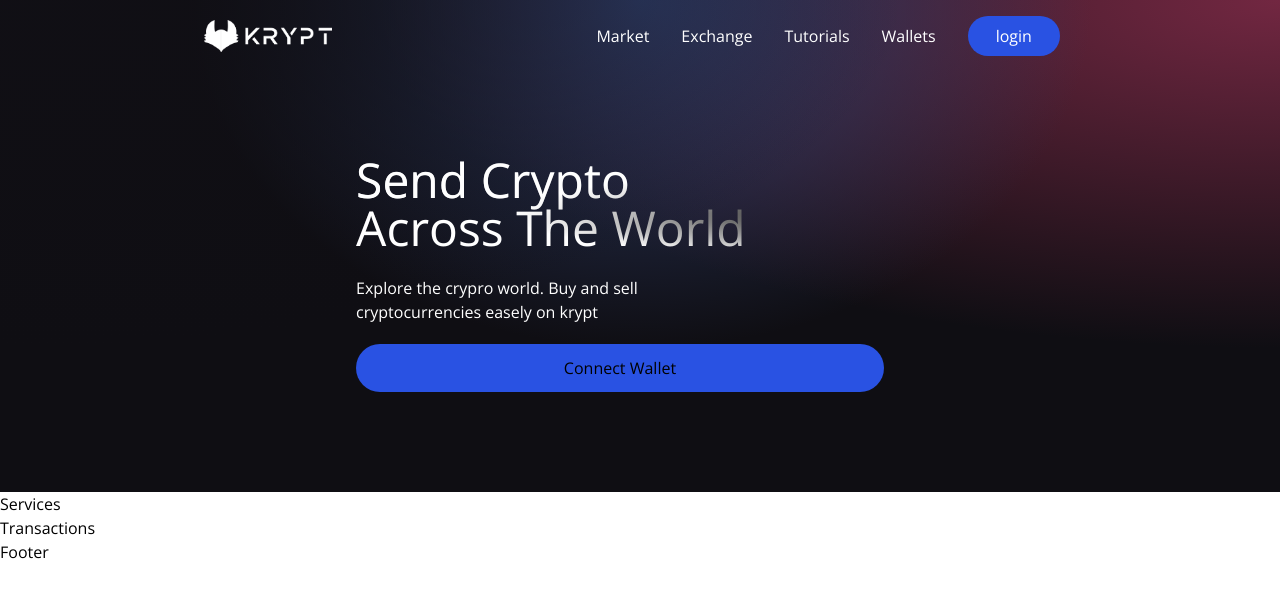
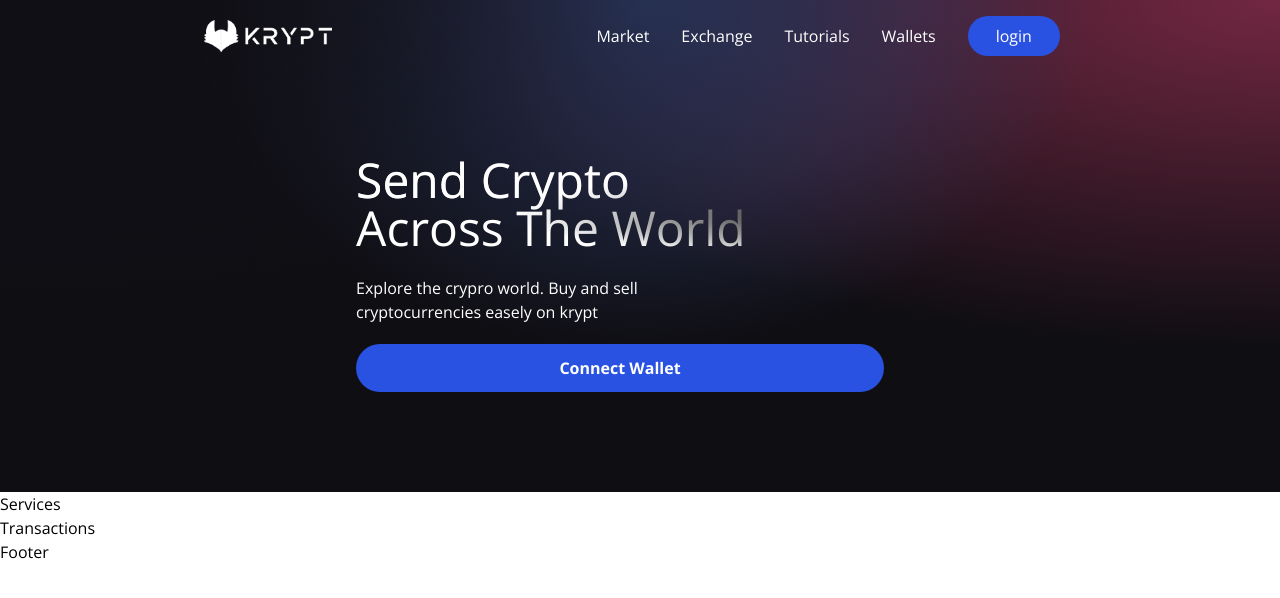
Before and after one commit to gabrielebaglioni/B.C.develop, a React (Vite) app in the folder client/simple-dapp/: page / in a window 1280 px wide. Shown: the top 598 px of the page. Built offline with nearby package versions, Linux system fonts and the light colour scheme.

Commit message:
fix button

```diff
--- a/client/simple-dapp/src/components/Welcome.jsx
+++ b/client/simple-dapp/src/components/Welcome.jsx
@@ -18,7 +18,7 @@ const Welcome = () => {
               </p>
               <button type="button" onClick={connectWallet}
                        className="flex flex-row justify-center items-center my-5 bg-[#2952e3] p-3 rounded-full cursor-pointer hover:bg-[#2546bd]">
-                       Connect Wallet
+                       <p className=" text-white text-base font-black ">Connect Wallet</p>
               </button>
            </div>
         </div>
```
